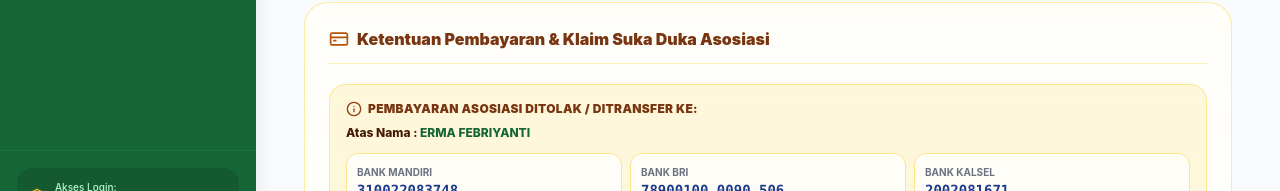
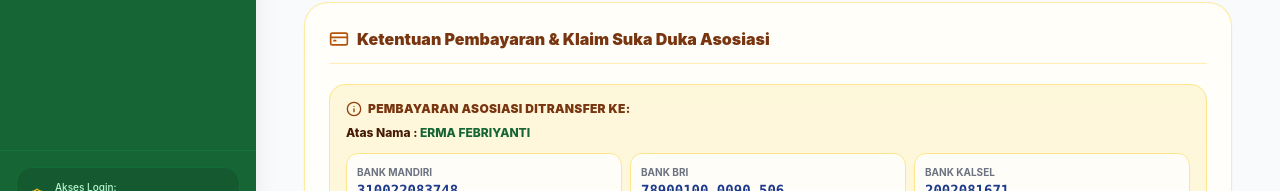
Before and after one commit to pkh-tapin/E-Kas, a React (Vite) app: page /dashboard in a window 1280 px wide. Shown: the part 560-751 px from the top of the page. Built offline with nearby package versions, Linux system fonts and the light colour scheme; no server answers; the database is empty.

Commit message:
Update Dashboard.jsx

```diff
--- a/src/pages/Dashboard.jsx
+++ b/src/pages/Dashboard.jsx
@@ -186,7 +186,7 @@ export default function Dashboard() {
         <div className="bg-amber-100/60 border border-amber-200 rounded-2xl p-4 space-y-2">
           <p className="text-xs font-black text-amber-900 flex items-center gap-1.5 uppercase tracking-wide">
             <Info className="w-4 h-4 text-amber-800 flex-shrink-0" />
-            Pembayaran Asosiasi Ditolak / Ditransfer Ke:
+            Pembayaran Asosiasi Ditransfer Ke:
           </p>
           <p className="text-xs font-extrabold text-amber-950">Atas Nama : <span className="text-green-800">ERMA FEBRIYANTI</span></p>
           <div className="grid grid-cols-1 md:grid-cols-3 gap-2 pt-1 text-xs font-bold text-gray-800">
@@ -215,7 +215,7 @@ export default function Dashboard() {
           <ul className="list-disc pl-5 space-y-1.5 text-gray-700">
             <li><strong>Konfirmasi Iuran:</strong> Iuran Asosiasi dikonfirmasi menggunakan bukti transfer dan informasi jumlah SDM yang dibayarkan beserta bulan pembayaran.</li>
             <li><strong>Pengajuan Dana Suka Duka:</strong> Mengirimkan list nama SDM yang akan diklaim beserta keterangan/info kondisi secara lengkap.</li>
-            <li><strong>Dana Solidaritas:</strong> Rp 50.000 / SDM / Tahun akan ditagihkan setiap bulan <strong>JULI</strong>.</li>
+            <li><strong>Dana Solidaritas:</strong> Rp 120.000 / SDM / Tahun akan ditagihkan setiap bulan <strong>JULI</strong>.</li>
             <li><strong>Batas Klaim:</strong> SDM hanya bisa mengklaim dana suka duka <strong>1x dalam 1 tahun</strong>.</li>
             <li><strong>Ketentuan Tunggakan:</strong> Apabila tidak melakukan pembayaran Asosiasi dalam waktu <strong>maksimal 3 bulan</strong>, maka Kab/Kota tidak bisa mengajukan klaim suka duka untuk SDM-nya.</li>
           </ul>
```
